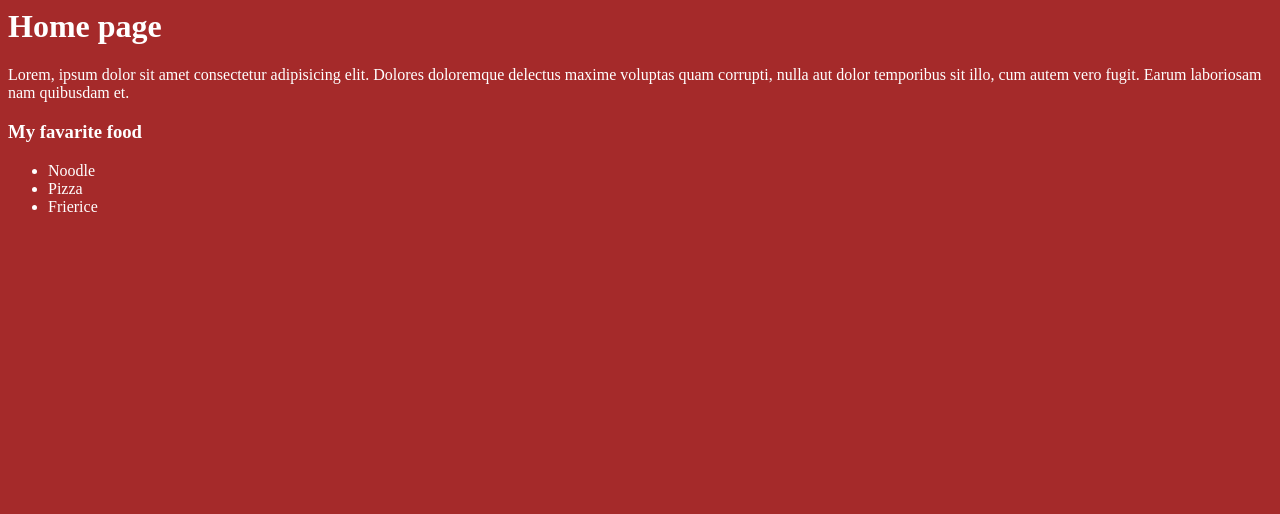
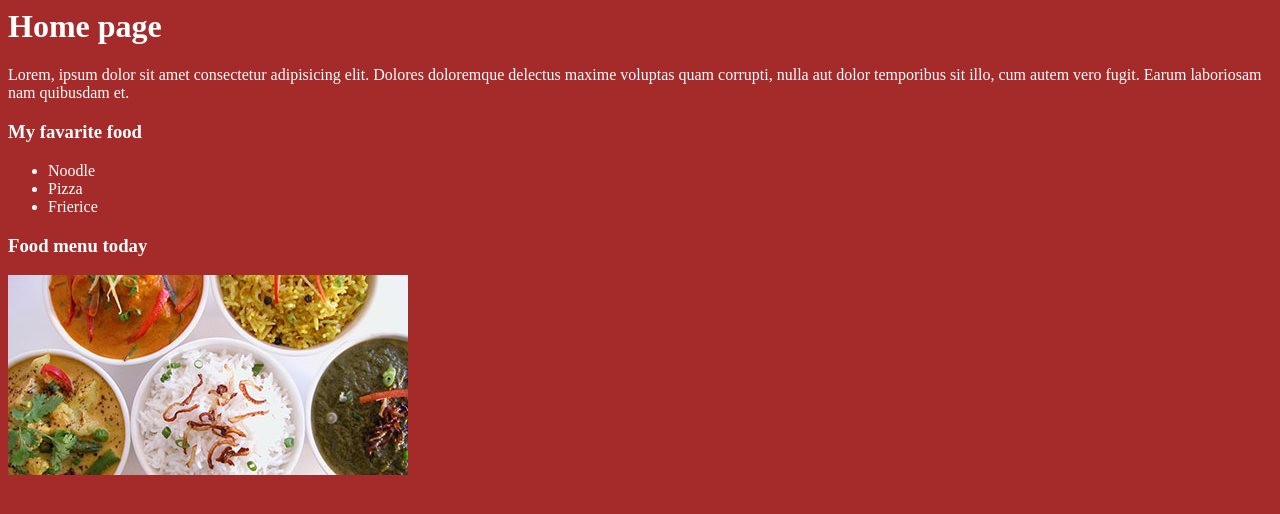
Before and after one commit to iamsamitdev/git-webapp, a plain HTML site: page index.html in a window 1280 px wide. Drawn offline with Linux system fonts and the light colour scheme.

Commit message:
add food menu in feature branch

```diff
--- a/index.html
+++ b/index.html
@@ -15,6 +15,8 @@
         <li>Pizza</li>
         <li>Frierice</li>
     </ul>
+    <h3>Food menu today</h3>
+    <img src="images/food1.jpg" alt="" srcset="">
     <script src="js/script.js"></script>
 </body>
 </html>
```
Also changed, not shown: images/food1.jpg (added).
